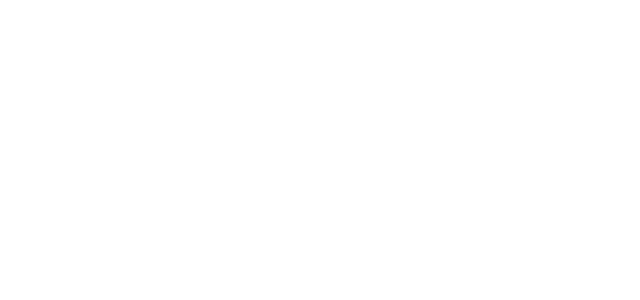
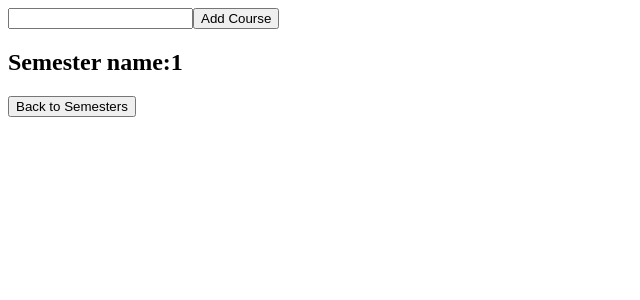
Before and after one commit to terryZehuaWang/react-assignment-manager, a React (Vite) app: page /semester/1 in a window 1280 px wide. Before the commit this address had no page. Shown: the top 300 px of the page, without its empty margins (0-640 px from the left). Built offline with nearby package versions, Linux system fonts and the light colour scheme.

Commit message:
Courses page display courses added

```diff
--- a/src/App.jsx
+++ b/src/App.jsx
@@ -1,6 +1,7 @@
 import { useState } from 'react'
 import Semesters from './pages/Semesters.jsx'
 import Courses from './pages/Courses.jsx'
+import Assignments from './pages/Assignments.jsx'
 import { Routes, Route } from "react-router-dom"
 
 function App() {
@@ -10,7 +11,8 @@
     <div>
       <Routes>
         <Route path="/" element={<Semesters />} />
-        <Route path="/:semesterName" element={<Courses />} />
+        <Route path="/semester/:semesterName" element={<Courses />} />
+        <Route path="/semester/:semesterName/course/:courseName" element={<Assignments />} />
       </Routes>
 
     </div>
--- a/src/components/Add.jsx
+++ b/src/components/Add.jsx
@@ -1,11 +1,29 @@
 
 
-function Add({ setItems, itemName, setItemName }) {
+
+import { ITEM_TYPE } from "../constants"
+import { handleGetItemType } from "../functions"
+//pass course = {null} if item is a course
+//pass semester = {null} and course = {null} if item is a semester
+function Add({ semester, course, setItems, itemName, setItemName, }) {
+    const itemType = handleGetItemType(semester, course);
     function handleItemNameChange(event) {
         setItemName(event.target.value);
     }
     function handleAddItem() {
-        setItems((prevItems) => [...prevItems, itemName]);
+
+        let newObj;
+        if (itemType == ITEM_TYPE.ASSIGNMENT) {
+            newObj = {
+                name: itemName,
+                weight: null,
+                deadline: null
+            }
+        } else {
+            newObj = { name: itemName };
+        }
+
+        setItems((prevItems) => [...prevItems, newObj]);
 
     }
     return (
@@ -14,8 +32,9 @@
                 value={itemName}
                 onChange={handleItemNameChange}>
             </input>
-            <button onClick={handleAddItem}>Add Semester</button>
+            <button onClick={handleAddItem}>Add {itemType}</button>
         </div>
     )
 }
+
 export default Add
--- /dev/null
+++ b/src/components/Items.jsx
@@ -0,0 +1,34 @@
+
+import { ITEM_TYPE } from "../constants"
+import { handleGetItemType, convertToURI } from "../functions"
+import { useNavigate } from "react-router-dom"
+//pass course = {null} if item is a course
+//pass semester = {null} and course = {null} if item is a semester
+function Items({ semester, course, items }) {
+    const itemType = handleGetItemType(semester, course);
+    const navigate = useNavigate();
+    function handleItemClicked(item) {
+        if (itemType == ITEM_TYPE.ASSIGNMENT) return;
+        let onClickRoute;
+        if (itemType == ITEM_TYPE.SEMESTER) {
+            onClickRoute = `/semester/${convertToURI(item.name)}`;
+        } else {
+            onClickRoute = `/semester/${convertToURI(semester)}/course/${convertToURI(item.name)}`;
+        }
+        navigate(onClickRoute, { state: { item } });
+    }
+    return (
+        <div className="semesterDisplayBlock">
+            {items.map((item, idx) => {
+                return (
+                    <div key={idx}>
+                        <h2 onClick={() => { handleItemClicked(item) }}>
+                            {item.name}</h2>
+                    </div>
+                );
+            })}
+        </div>
+    )
+}
+
+export default Items
--- /dev/null
+++ b/src/constants.js
@@ -0,0 +1,5 @@
+export const ITEM_TYPE = {
+    SEMESTER: "Semester",
+    COURSE: "Course",
+    ASSIGNMENT: "Assignment",
+};
--- /dev/null
+++ b/src/functions.js
@@ -0,0 +1,19 @@
+import { ITEM_TYPE } from "./constants";
+
+export function handleGetItemType(semester, course) {
+    let itemType;
+    if (semester == null && course == null)
+        itemType = ITEM_TYPE.SEMESTER;
+    else if (course == null)
+        itemType = ITEM_TYPE.COURSE;
+    else
+        itemType = ITEM_TYPE.ASSIGNMENT;
+    return itemType;
+}
+
+export function convertToURI(str_) {
+    return encodeURIComponent(str_
+        .trim()
+        .toLowerCase()
+        .replace(/\s+/g, "-"));
+}
--- a/src/pages/Assignments.jsx
+++ b/src/pages/Assignments.jsx
@@ -0,0 +1,26 @@
+import React, { useState } from "react"
+import { useLocation } from "react-router-dom"
+import { useNavigate } from "react-router-dom"
+import Add from '../components/Add.jsx'
+
+function Assignment() {
+    const navigate = useNavigate();
+    const { state } = useLocation();
+
+    const [courses, setcourses] = useState([]);
+    const [courseName, setcourseName] = useState("");
+
+    function handleBackToSem() {
+        navigate("/");
+    }
+    return (
+        <div className="assignmentPage">
+
+            <h2>course name:{state.course.name}</h2 >
+            <button onClick={handleBackToSem}>Back to Semesters</button>
+        </div>
+
+    )
+}
+
+export default Assignment
--- a/src/pages/Courses.jsx
+++ b/src/pages/Courses.jsx
@@ -1,25 +1,36 @@
-import React, { useState } from "react"
-import { useLocation } from "react-router-dom";
-import { useNavigate } from "react-router-dom";
-import Add from '../components/Add.jsx';
+import React, { useEffect, useState } from "react"
+import { useLocation } from "react-router-dom"
+import { useParams, useNavigate } from "react-router-dom"
+import Add from '../components/Add.jsx'
+import Items from "../components/Items.jsx"
 
 function Courses() {
+    const { semesterName } = useParams();
     const navigate = useNavigate();
-    const { state } = useLocation();
+    const [courses, setCourses] = useState(() => {
+        const saved = localStorage.getItem("courses");
+        return saved ? JSON.parse(saved) : [];
+    }
+    );
+    const [courseName, setCourseName] = useState("");
+    useEffect(() => {
+        localStorage.setItem("courses", JSON.stringify(courses));
+    }, [courses])
 
-    const [courses, setcourses] = useState([]);
-    const [courseName, setcourseName] = useState("");
-
+    //functions
     function handleBackToSem() {
         navigate("/");
     }
     return (
         <div className="coursesPage">
-            <Add setItems={setcourses} itemName={courseName} setItemName={setcourseName} />
-            <h2>Semester name:{state.semester}</h2 >
+            <Add semester={semesterName} course={null} setItems={setCourses} itemName={courseName} setItemName={setCourseName} />
+            {/*<h2>Semester name:{state.semester.name}</h2 >*/}
+            {<h2>Semester name:{semesterName}</h2 >}
+
+            <Items semester={semesterName} course={null} items={courses} />
             <button onClick={handleBackToSem}>Back to Semesters</button>
+
         </div>
-
     )
 }
 
--- a/src/pages/Semesters.jsx
+++ b/src/pages/Semesters.jsx
@@ -1,44 +1,27 @@
 
-import React, { useEffect, useState } from "react";
-//import { Link } from "react-router-dom";
-import { useNavigate } from "react-router-dom";
-import Add from '../components/Add.jsx';
+import React, { useEffect, useState } from "react"
+//import { Link } from "react-router-dom"
+import { useNavigate } from "react-router-dom"
+import Add from '../components/Add.jsx'
+import Items from "../components/Items.jsx";
 
 
 function Semesters() {
     const navigate = useNavigate();
     const [semesters, setSemesters] = useState(() => {
         const saved = localStorage.getItem("semesters");
-        return saved ? JSON.parse(saved) : ["Winter 2025 (Sample semester)"];
+        return saved ? JSON.parse(saved) : [{ name: "Winter 2025 (Sample semester)" }];
     }
     );
+    const [semesterName, setSemesterName] = useState("");
     useEffect(() => {
         localStorage.setItem("semesters", JSON.stringify(semesters));
     }, [semesters])
-    const [semesterName, setSemesterName] = useState("");
 
-    function handleGoToCourses(semester) {
-        const semURIName = encodeURIComponent(semester
-            .trim()
-            .toLowerCase()
-            .replace(/\s+/g, "-"));
-
-        navigate(`/${semURIName}`, { state: { semester } });
-        //navigate("/courses", { state: { semester } });
-    }
     return (
         <div className="semestersPage">
-            <Add setItems={setSemesters} itemName={semesterName} setItemName={setSemesterName} />
-            <div className="semesterDisplayBlock">
-                {semesters.map((semester, idx) => {
-                    return (
-                        <div key={idx}>
-                            <h2 onClick={() => { handleGoToCourses(semester) }}>
-                                {semester}</h2>
-                        </div>
-                    );
-                })}
-            </div>
+            <Add semester={null} course={null} setItems={setSemesters} itemName={semesterName} setItemName={setSemesterName} />
+            <Items semester={null} course={null} items={semesters} />
         </div >
     )
 }
```
